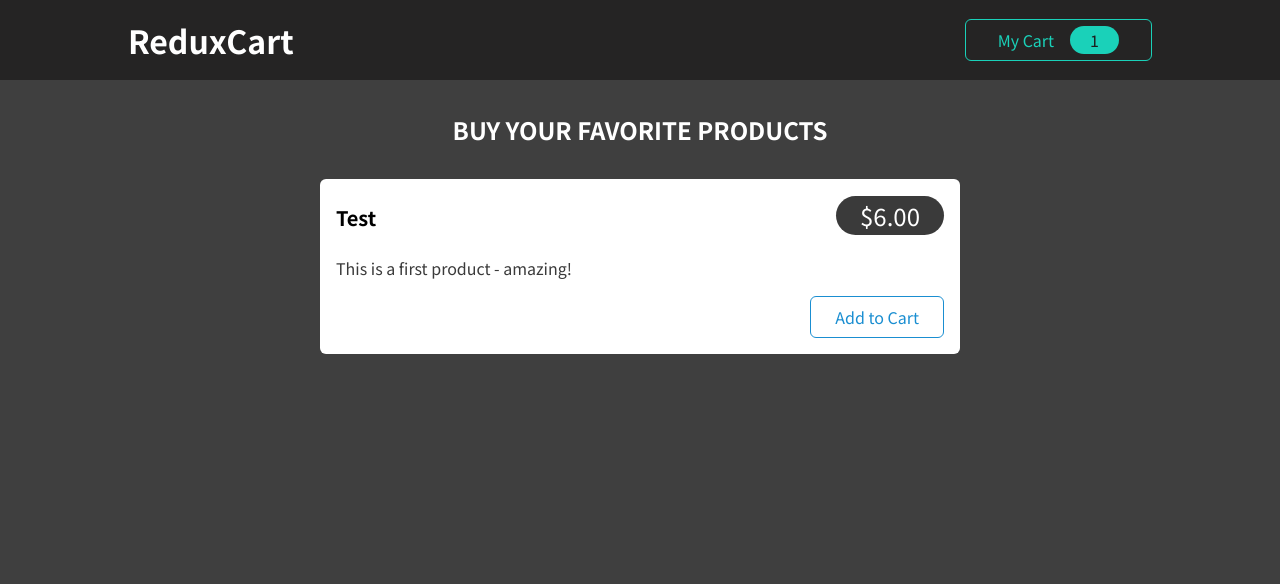
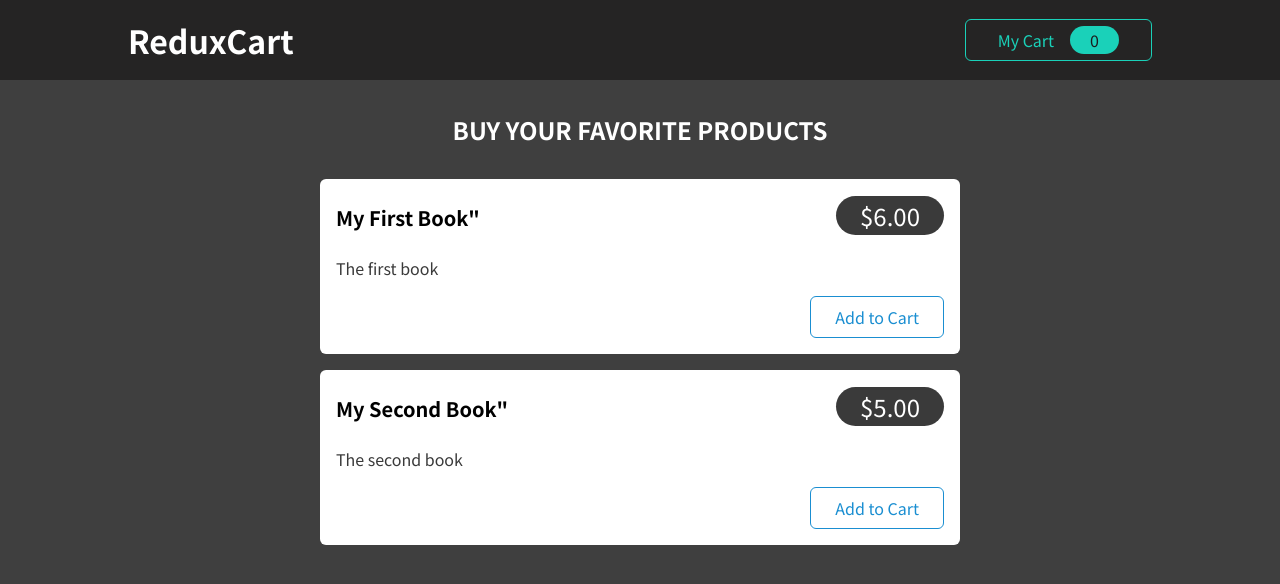
Before and after one commit to Moez-Zouari/react-redux-advanced, a React (Create React App) app: page / in a window 1280 px wide. Shown: the top 584 px of the page. Built offline with nearby package versions, Linux system fonts and the light colour scheme.

Commit message:
cart item redux and methods codes

```diff
--- a/src/components/Cart/Cart.js
+++ b/src/components/Cart/Cart.js
@@ -1,15 +1,27 @@
-import Card from '../UI/Card';
-import classes from './Cart.module.css';
-import CartItem from './CartItem';
+import { useSelector } from "react-redux";
+
+import Card from "../UI/Card";
+import classes from "./Cart.module.css";
+import CartItem from "./CartItem";
 
 const Cart = (props) => {
+  const cartItems = useSelector((state) => state.cart.items);
   return (
     <Card className={classes.cart}>
       <h2>Your Shopping Cart</h2>
       <ul>
-        <CartItem
-          item={{ title: 'Test Item', quantity: 3, total: 18, price: 6 }}
-        />
+        {cartItems.map((item) => (
+          <CartItem
+            key={item.id}
+            item={{
+              id: item.id,
+              title: item.name,
+              quantity: item.quantity,
+              total: item.totalPrice,
+              price: item.price,
+            }}
+          />
+        ))}
       </ul>
     </Card>
   );
--- a/src/components/Cart/CartButton.js
+++ b/src/components/Cart/CartButton.js
@@ -1,9 +1,10 @@
 import classes from "./CartButton.module.css";
 import { uiActions } from "../../store/ui-slice";
-import { useDispatch } from "react-redux";
+import { useDispatch, useSelector } from "react-redux";
 
 const CartButton = (props) => {
   const dispatch = useDispatch();
+  const cartQuantity = useSelector((state) => state.cart.totalQuantity);
 
   const toggleCarteHandler = () => {
     dispatch(uiActions.toggle());
@@ -12,7 +13,7 @@ const CartButton = (props) => {
   return (
     <button className={classes.button} onClick={toggleCarteHandler}>
       <span>My Cart</span>
-      <span className={classes.badge}>1</span>
+      <span className={classes.badge}>{cartQuantity}</span>
     </button>
   );
 };
--- a/src/components/Cart/CartItem.js
+++ b/src/components/Cart/CartItem.js
@@ -1,14 +1,32 @@
-import classes from './CartItem.module.css';
+import { useDispatch } from "react-redux";
+import { cartActions } from "../../store/cart-slice";
+import classes from "./CartItem.module.css";
 
 const CartItem = (props) => {
-  const { title, quantity, total, price } = props.item;
+  const dispatch = useDispatch();
+
+  const { title, quantity, total, price, id } = props.item;
+
+  const addItemHandler = () => {
+    dispatch(
+      cartActions.addItemToCart({
+        id,
+        title,
+        price,
+      })
+    );
+  };
+
+  const removeItemHandler = () => {
+    dispatch(cartActions.removeItemFromCart(id));
+  };
 
   return (
     <li className={classes.item}>
       <header>
         <h3>{title}</h3>
         <div className={classes.price}>
-          ${total.toFixed(2)}{' '}
+          ${total.toFixed(2)}{" "}
           <span className={classes.itemprice}>(${price.toFixed(2)}/item)</span>
         </div>
       </header>
@@ -17,8 +35,8 @@ const CartItem = (props) => {
           x <span>{quantity}</span>
         </div>
         <div className={classes.actions}>
-          <button>-</button>
-          <button>+</button>
+          <button onClick={removeItemHandler}>-</button>
+          <button onClick={addItemHandler}>+</button>
         </div>
       </div>
     </li>
--- a/src/components/Shop/ProductItem.js
+++ b/src/components/Shop/ProductItem.js
@@ -1,8 +1,21 @@
-import Card from '../UI/Card';
-import classes from './ProductItem.module.css';
+import { useDispatch } from "react-redux";
+import { cartActions } from "../../store/cart-slice";
+import Card from "../UI/Card";
+import classes from "./ProductItem.module.css";
 
 const ProductItem = (props) => {
-  const { title, price, description } = props;
+  const dispatch = useDispatch();
+  const { title, price, description, id } = props;
+
+  const addToCartHandler = () => {
+    dispatch(
+      cartActions.addItemToCart({
+        id,
+        title,
+        price,
+      })
+    );
+  };
 
   return (
     <li className={classes.item}>
@@ -13,7 +26,7 @@ const ProductItem = (props) => {
         </header>
         <p>{description}</p>
         <div className={classes.actions}>
-          <button>Add to Cart</button>
+          <button onClick={addToCartHandler}>Add to Cart</button>
         </div>
       </Card>
     </li>
--- a/src/components/Shop/Products.js
+++ b/src/components/Shop/Products.js
@@ -1,16 +1,34 @@
-import ProductItem from './ProductItem';
-import classes from './Products.module.css';
+import ProductItem from "./ProductItem";
+import classes from "./Products.module.css";
 
+const DUMMY_PRODUCTS = [
+  {
+    id: "p1",
+    price: 6,
+    title: 'My First Book"',
+    description: "The first book ",
+  },
+  {
+    id: "p2",
+    price: 5,
+    title: 'My Second Book"',
+    description: "The second book ",
+  },
+];
 const Products = (props) => {
   return (
     <section className={classes.products}>
       <h2>Buy your favorite products</h2>
       <ul>
-        <ProductItem
-          title='Test'
-          price={6}
-          description='This is a first product - amazing!'
-        />
+        {DUMMY_PRODUCTS.map((product) => (
+          <ProductItem
+            key={product.id}
+            id={product.id}
+            title={product.title}
+            price={product.price}
+            description={product.description}
+          />
+        ))}
       </ul>
     </section>
   );
--- a/src/store/cart-slice.js
+++ b/src/store/cart-slice.js
@@ -5,15 +5,15 @@ const cartSlice = createSlice({
   initialState: {
     items: [],
     totalQuantity: 0,
-    totalAmount: 0,
   },
   reducers: {
     addItemToCart(state, action) {
       const newItem = action.payload;
       const existingItem = state.items.find((item) => item.id === newItem.id);
+      state.totalQuantity++;
       if (!existingItem) {
         state.items.push({
-          itemId: newItem.id,
+          id: newItem.id,
           price: newItem.price,
           quantity: 1,
           totalPrice: newItem.price,
@@ -21,17 +21,18 @@ const cartSlice = createSlice({
         });
       } else {
         existingItem.quantity++;
-        existingItem.totalPrice = existingItem.price + newItem.price;
+        existingItem.totalPrice = existingItem.totalPrice + newItem.price;
       }
     },
     removeItemFromCart(state, action) {
       const id = action.payload;
       const existingItem = state.items.find((item) => item.id === id);
+      state.totalQuantity--;
       if (existingItem.quantity === 1) {
         state.items = state.items.filter((item) => item.id !== id);
       } else {
         existingItem.quantity--;
-        // existingItem.totalPrice = existingItem.totalPrice - existingItem.price;
+        existingItem.totalPrice = existingItem.totalPrice - existingItem.price;
       }
     },
   },
```
Also changed, not shown: 1 other file (tests, documents, lock files or other folders).
